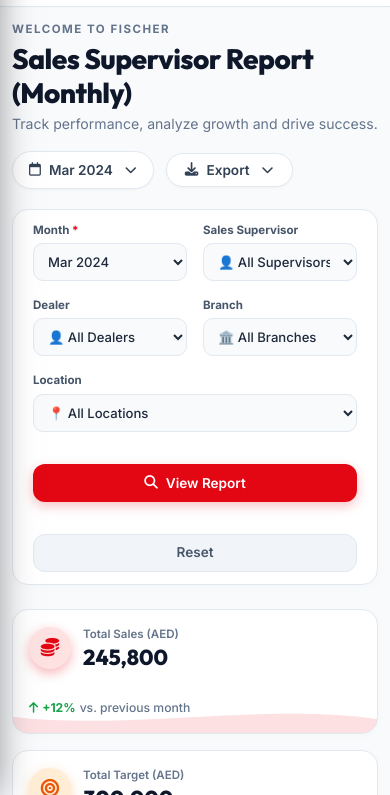
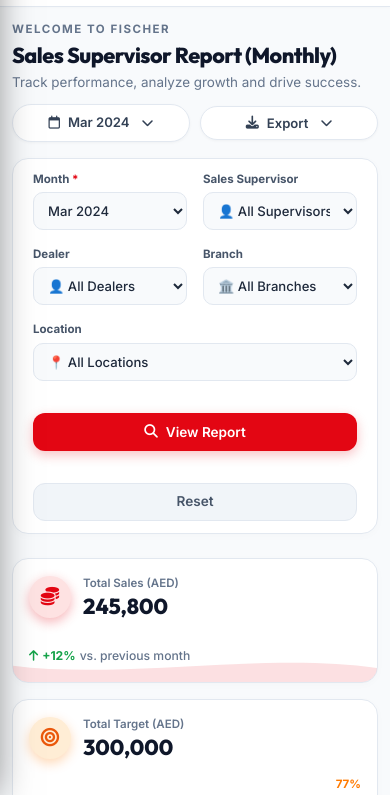
Before and after one commit to albinjoy144/fischer, a plain HTML site: page index.html in a window 390 px wide. Shown: the part 49-844 px from the top of the page. Drawn offline with nearby package versions, Linux system fonts and the light colour scheme.

Commit message:
Fix mobile responsive alignment for page hero banner and action buttons

```diff
--- a/css/style.css
+++ b/css/style.css
@@ -2433,6 +2433,47 @@ textarea.form-control {
 }
 
 @media (max-width: 768px) {
+  .page-hero-banner,
+  .page-title-row {
+    flex-direction: column;
+    align-items: stretch;
+    gap: 12px;
+    margin-bottom: 16px;
+  }
+
+  .page-hero-title,
+  .page-title {
+    font-size: clamp(1.35rem, 5vw, 1.6rem);
+    line-height: 1.25;
+  }
+
+  .page-hero-subtitle,
+  .page-subtitle {
+    font-size: 0.84rem;
+    line-height: 1.4;
+  }
+
+  .page-hero-actions,
+  .page-actions {
+    width: 100%;
+    display: flex;
+    align-items: center;
+    gap: 10px;
+  }
+
+  .hero-pill-select,
+  .hero-export-btn,
+  .page-hero-actions .btn,
+  .page-actions .btn {
+    flex: 1;
+    min-width: 0;
+    justify-content: center;
+    text-align: center;
+    padding: 8px 12px;
+    font-size: 0.82rem;
+    box-sizing: border-box;
+  }
+
   .metrics-row-6,
   .metrics-row-3,
   .metrics-grid {
--- a/index.html
+++ b/index.html
@@ -18,7 +18,7 @@
   <script src="https://cdn.jsdelivr.net/npm/chart.js@4.4.1/dist/chart.umd.min.js"></script>
 
   <!-- Application Stylesheet -->
-  <link rel="stylesheet" href="css/style.css?v=9">
+  <link rel="stylesheet" href="css/style.css?v=10">
 
   <!-- Immediate Session Auth State Detection -->
   <script>
@@ -777,6 +777,6 @@
 
   <!-- Application Scripts -->
   <script src="js/data.js?v=8"></script>
-  <script src="js/app.js?v=8"></script>
+  <script src="js/app.js?v=9"></script>
 </body>
 </html>
```
Also changed, not shown: js/app.js.
